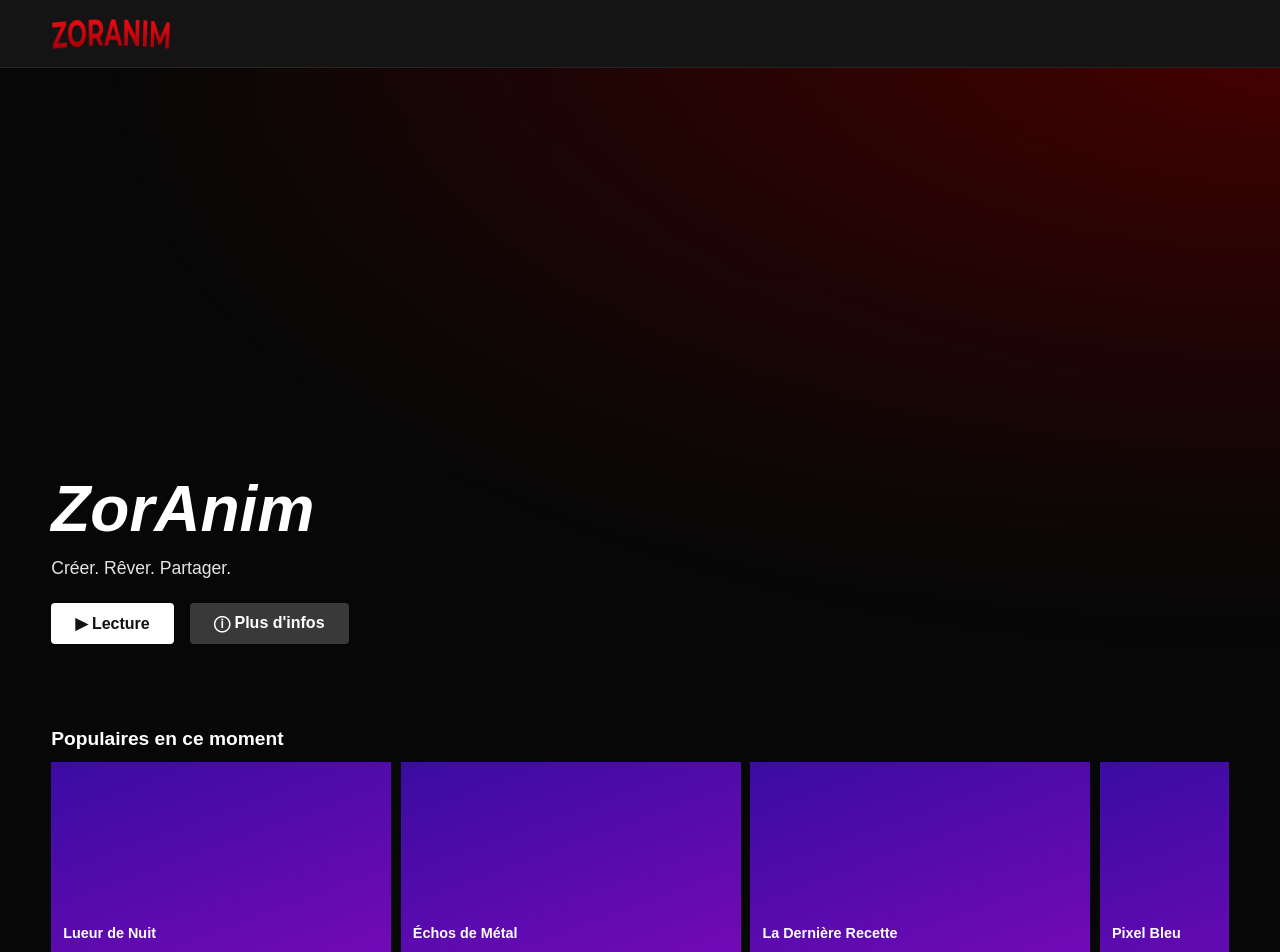
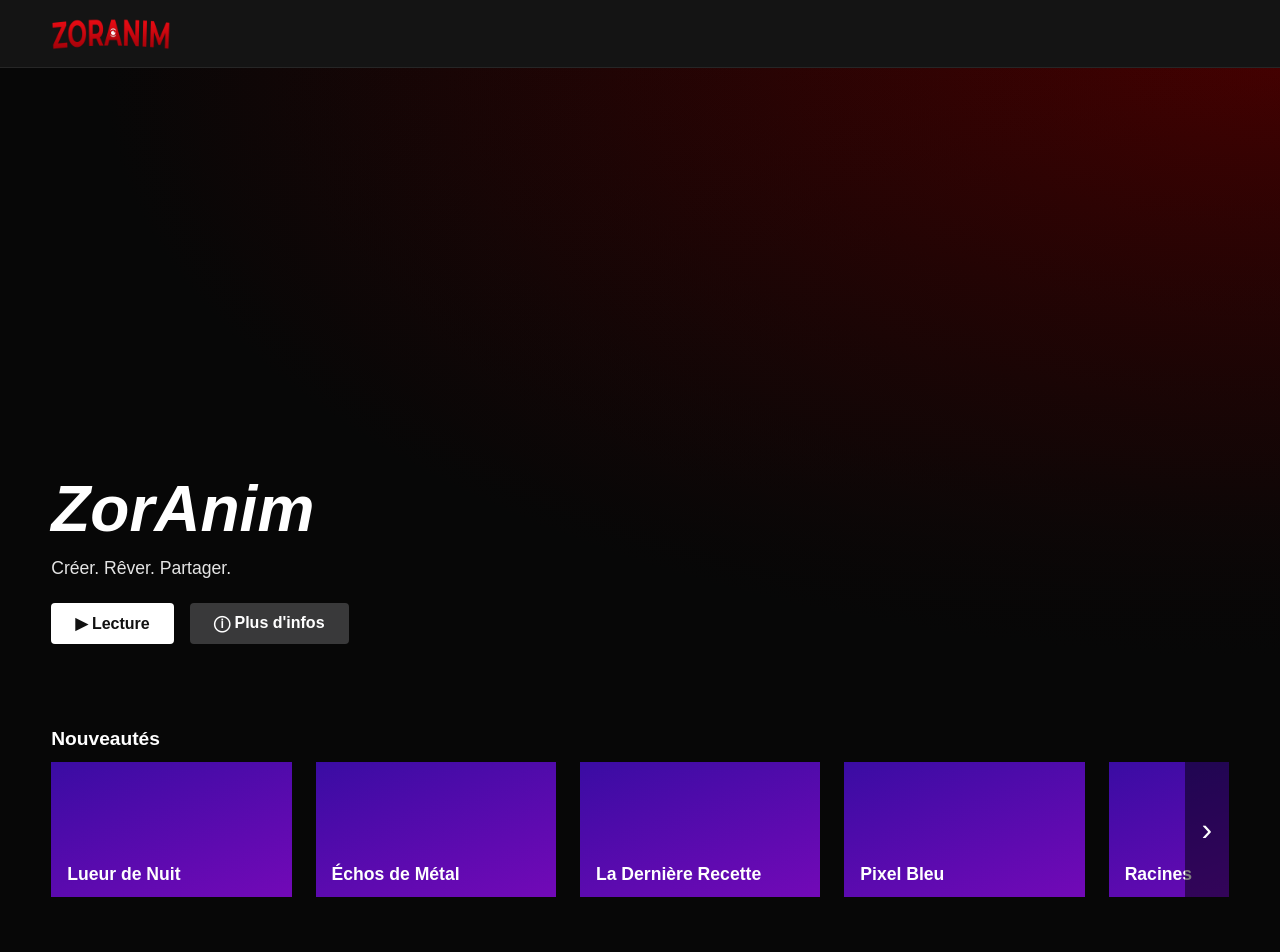
Before and after one commit to b-alvd/ZorAnim, a Next.js app: page / in a window 1280 px wide. Shown: the top 952 px of the page. After the commit the page ends 917 px from the top, so only its background shows below. Built offline with nearby package versions, Linux system fonts and the light colour scheme.

Commit message:
Refine card row: sizing, gap, static title on hover, edge arrows, one-card scroll

```diff
--- a/src/app/page.tsx
+++ b/src/app/page.tsx
@@ -6,7 +6,7 @@ export default function Home() {
   return (
     <main>
       <Hero />
-      <Row title="Populaires en ce moment" films={films} />
+      <Row title="Nouveautés" films={films} />
     </main>
   );
 }
--- a/src/components/Card/Card.module.css
+++ b/src/components/Card/Card.module.css
@@ -1,28 +1,29 @@
 .card {
-  flex: 0 0 auto;
-  width: 340px;
+  position: relative;
+  width: 100%;
   aspect-ratio: 16 / 9;
   overflow: hidden;
 }
 
-.inner {
-  width: 100%;
-  height: 100%;
+.bg {
+  position: absolute;
+  inset: 0;
   background: linear-gradient(160deg, #3a0ca3, #7209b7);
-  display: flex;
-  align-items: flex-end;
-  padding: 0.75rem;
   transition: transform 0.2s ease;
 }
 
-.card:hover .inner {
+.card:hover .bg {
   transform: scale(1.1);
 }
 
 .title {
+  position: absolute;
+  left: 1rem;
+  bottom: 0.75rem;
   font-weight: 700;
-  font-size: 0.9rem;
+  font-size: 1.1rem;
   color: #fff;
+  z-index: 1;
 }
 
 @media (max-width: 720px) {
--- a/src/components/Card/Card.tsx
+++ b/src/components/Card/Card.tsx
@@ -4,9 +4,8 @@ import styles from "./Card.module.css";
 export default function Card({ film }: { film: Film }) {
   return (
     <div className={styles.card}>
-      <div className={styles.inner}>
-        <span className={styles.title}>{film.title}</span>
-      </div>
+      <div className={styles.bg} />
+      <span className={styles.title}>{film.title}</span>
     </div>
   );
 }
--- a/src/components/Row/Row.module.css
+++ b/src/components/Row/Row.module.css
@@ -8,8 +8,53 @@
   margin-bottom: 0.75rem;
 }
 
+.wrap {
+  position: relative;
+}
+
 .track {
   display: flex;
-  gap: 0.6rem;
+  gap: 1.5rem;
   overflow-x: auto;
+  scroll-behavior: smooth;
+  scrollbar-width: none;
 }
+
+.track::-webkit-scrollbar {
+  display: none;
+}
+
+.slot {
+  flex: 0 0 calc((100% - 4 * 1.5rem) / 4.5);
+}
+
+@media (max-width: 720px) {
+  .slot {
+    flex: 0 0 160px;
+  }
+}
+
+.arrow {
+  position: absolute;
+  top: 0;
+  bottom: 0;
+  width: 44px;
+  border: none;
+  background: rgba(0, 0, 0, 0.5);
+  color: #fff;
+  font-size: 2rem;
+  cursor: pointer;
+  z-index: 2;
+}
+
+.arrow:hover {
+  background: rgba(0, 0, 0, 0.8);
+}
+
+.left {
+  left: 0;
+}
+
+.right {
+  right: 0;
+}
--- a/src/components/Row/Row.tsx
+++ b/src/components/Row/Row.tsx
@@ -1,15 +1,65 @@
+"use client";
+
+import { useEffect, useRef, useState } from "react";
 import Card from "@/components/Card/Card";
 import type { Film } from "@/data/mock";
 import styles from "./Row.module.css";
 
 export default function Row({ title, films }: { title: string; films: Film[] }) {
+  const trackRef = useRef<HTMLDivElement>(null);
+  const [atStart, setAtStart] = useState(true);
+  const [atEnd, setAtEnd] = useState(false);
+
+  const updateEdges = () => {
+    const el = trackRef.current;
+    if (!el) return;
+    setAtStart(el.scrollLeft <= 0);
+    setAtEnd(el.scrollLeft + el.clientWidth >= el.scrollWidth - 1);
+  };
+
+  useEffect(() => {
+    updateEdges();
+    const el = trackRef.current;
+    if (!el) return;
+    el.addEventListener("scroll", updateEdges);
+    window.addEventListener("resize", updateEdges);
+    return () => {
+      el.removeEventListener("scroll", updateEdges);
+      window.removeEventListener("resize", updateEdges);
+    };
+  }, []);
+
+  const scroll = (dir: 1 | -1) => {
+    const el = trackRef.current;
+    if (!el) return;
+    const firstSlot = el.firstElementChild as HTMLElement | null;
+    if (!firstSlot) return;
+    const gap = parseFloat(getComputedStyle(el).columnGap || "0");
+    const step = firstSlot.getBoundingClientRect().width + gap;
+    el.scrollBy({ left: dir * step, behavior: "smooth" });
+  };
+
   return (
     <section className={styles.row}>
       <h2 className={styles.heading}>{title}</h2>
-      <div className={styles.track}>
-        {films.map((f) => (
-          <Card key={f.id} film={f} />
-        ))}
+      <div className={styles.wrap}>
+        {!atStart && (
+          <button className={`${styles.arrow} ${styles.left}`} onClick={() => scroll(-1)} aria-label="Précédent">
+            ‹
+          </button>
+        )}
+        <div className={styles.track} ref={trackRef}>
+          {films.map((f) => (
+            <div key={f.id} className={styles.slot}>
+              <Card film={f} />
+            </div>
+          ))}
+        </div>
+        {!atEnd && (
+          <button className={`${styles.arrow} ${styles.right}`} onClick={() => scroll(1)} aria-label="Suivant">
+            ›
+          </button>
+        )}
       </div>
     </section>
   );
```
Also changed, not shown: public/logo-text.png.
